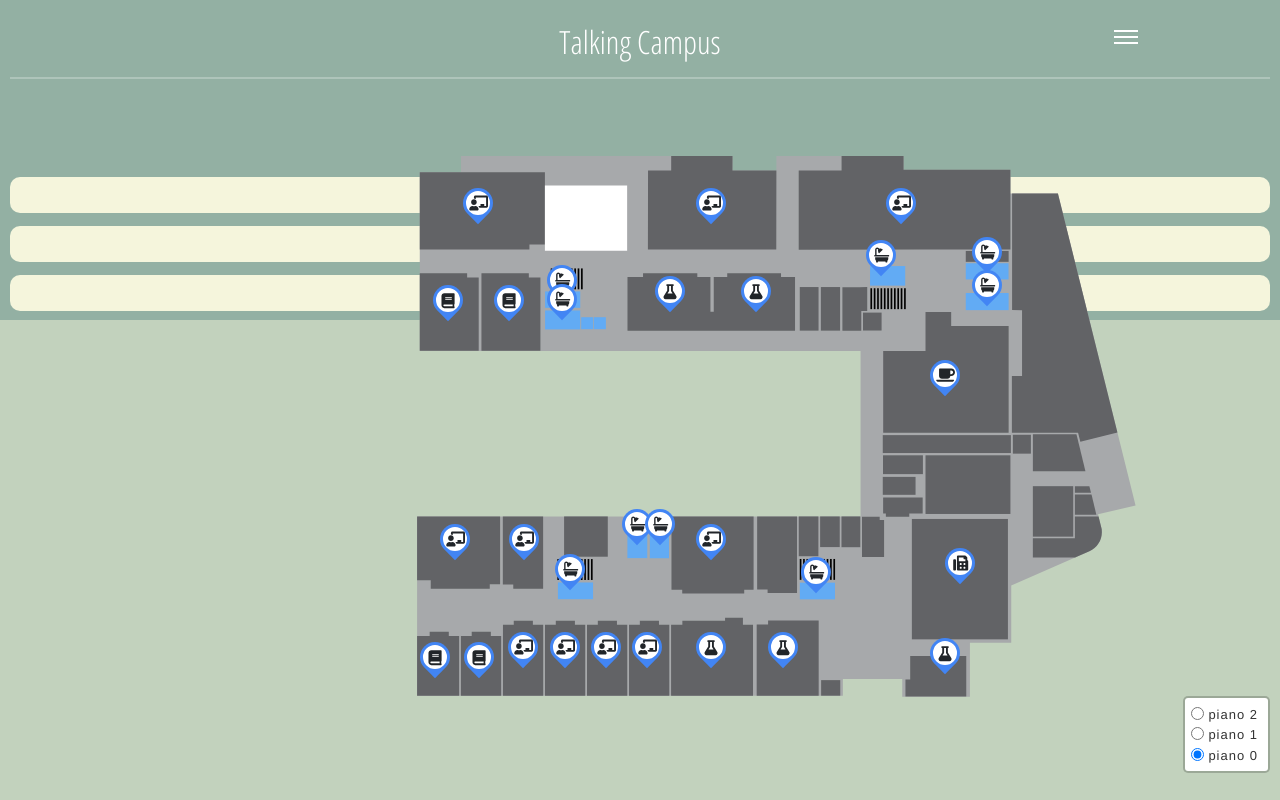
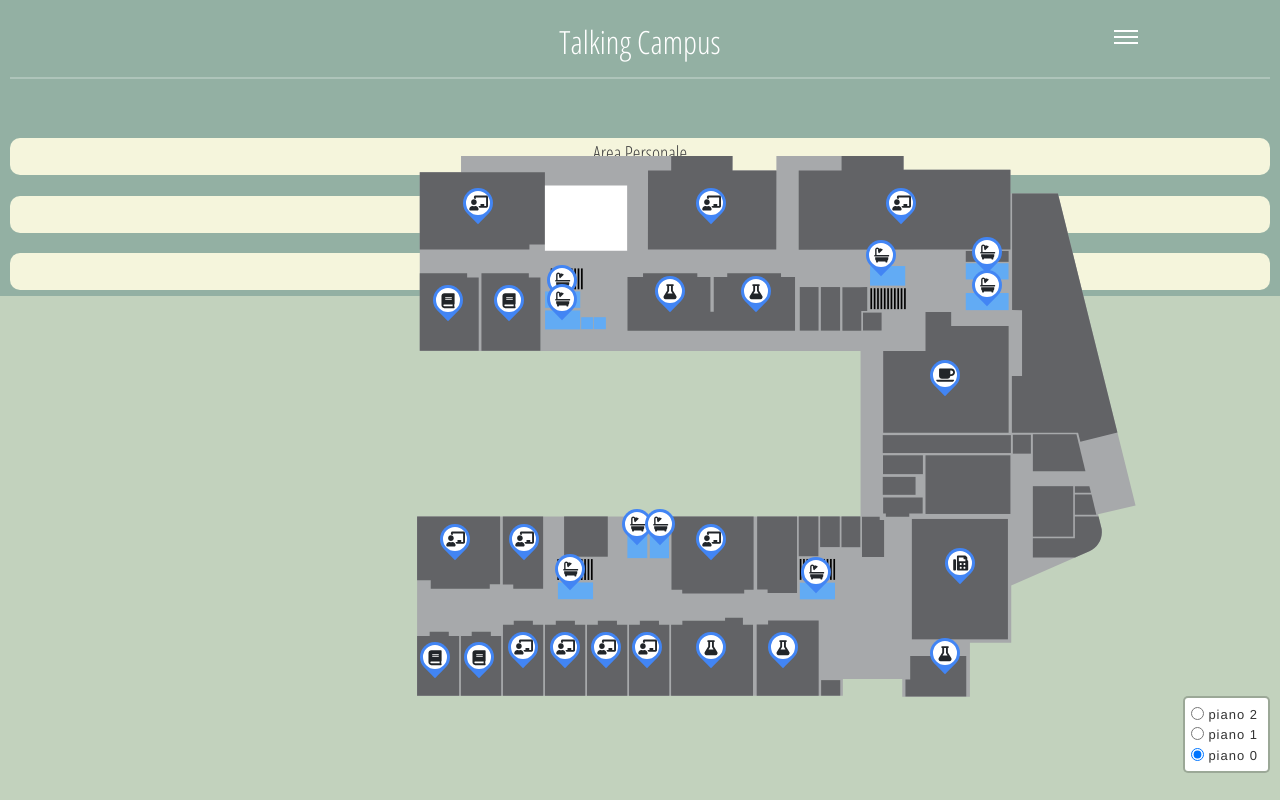
Before and after one commit to luzzo98/TalkingCampus, a React (Create React App) app: page / in a window 1280 px wide. Built offline with nearby package versions, Linux system fonts and the light colour scheme.

Commit message:
ipad view ok

```diff
--- a/src/components/MapBox.tsx
+++ b/src/components/MapBox.tsx
@@ -26,14 +26,14 @@ import $ from "jquery"
 const MapBox:React.FC = () => {
 
     const center:LatLngExpression = [40.743, -74.185];
-    const mobileCenter:LatLngExpression = [40.753, -74.179];
+    const mobileCenter:LatLngExpression = [40.753, -74.176];
     const offset:LatLngTuple = [-5, +7];
 
-    const defaultZoom: number = 14;
+    const defaultZoom: number = 14
     const mobileMinLevelZoom: number = 12.49;
     const mobileMaxLevelZoom: number = 13.75;
     const screenDefaultZoom: number = 13.25;
-    const screenMaxZoom: number = 15;
+    const screenMaxZoom: number = 14;
 
     const mobileSize: number = 736
     const hdSize: number = 1280
@@ -170,12 +170,16 @@ const MapBox:React.FC = () => {
 
     function sizingMap(m: Map) {
         const val:number = $("#map").width() as number
-        if(val < mobileSize || (val > mobileSize && val < hdSize) ) {
-            m.setMinZoom(mobileMinLevelZoom); m.setMaxZoom(mobileMaxLevelZoom); m.setZoom(mobileMinLevelZoom)
+        if (val < hdSize) {
+            if(val < mobileSize) {
+                m.setMinZoom(mobileMinLevelZoom); m.setMaxZoom(mobileMaxLevelZoom); m.setZoom(mobileMinLevelZoom)
+            } else {
+                m.setMinZoom(screenDefaultZoom); m.setMaxZoom(screenMaxZoom); m.setZoom(screenDefaultZoom)
+            }
             m.dragging.enable()
             m.addControl(new Control.Zoom({position:"bottomleft"}))
         } else {
-            m.setMaxZoom(defaultZoom); m.setMinZoom(defaultZoom)
+            m.setMaxZoom(screenDefaultZoom); m.setMinZoom(screenDefaultZoom)
             m.setView(center)
             m.dragging.disable()
         }
@@ -219,7 +223,7 @@ const MapBox:React.FC = () => {
     }
 
     function isLowestZoomLevel(m: Map):boolean {
-        return m.getZoom() == mobileMinLevelZoom
+        return m.getZoom() == mobileMinLevelZoom || m.getZoom() == screenDefaultZoom
     }
 
     const handleMapCreatedEvent = (m: Map) => {
--- a/src/styles/mainPageStyle/card.scss
+++ b/src/styles/mainPageStyle/card.scss
@@ -52,7 +52,7 @@ body {
     text-align: center;
     top: 40px;
     right: 0;
-    left: 0;
+    left: 5%;
     width: 200px;
     height: 180px;
     border-radius: 50%;
--- a/src/styles/mainPageStyle/mainPageStyle.scss
+++ b/src/styles/mainPageStyle/mainPageStyle.scss
@@ -315,18 +315,12 @@ header {
   color:white;
 }
 
-@media (min-width: 1400px) {
-  main,
-  header,
-  #main-navbar {
-    //padding-left: 240px;
+body {
+  button {
+    width: 100%;
+    margin-bottom: 15%;
+    border: 0px;
   }
-}
-
-button {
-  width: 100%;
-  margin-bottom: 15% !important;
-  border: 0px;
 }
 
 .corner-button {
@@ -338,10 +332,14 @@ button {
   border-radius: 10px;
 }
 
-.corner-button span {
-  font-family: variables.$main-font;
-  font-size: 75%;
-  transition: all 0.3s;
+.corner-button {
+
+  span {
+    font-family: variables.$main-font;
+    font-size: 75%;
+    transition: all 0.3s;
+  }
+
 }
 
 .logout-button {
@@ -355,7 +353,7 @@ button {
 }
 
 .logout-button::before {
-  @include variables.button-transition(5px, variables.$white);
+  @include variables.button-transition(3px, variables.$white);
 }
 
 .corner-button:hover span {
@@ -366,6 +364,7 @@ button {
   opacity: 1;
   transform: scale(1, 1);
 }
+
 .corner-button::after {
   content: '';
   position: absolute;
--- a/src/styles/mainPageStyle/mediaQueries.scss
+++ b/src/styles/mainPageStyle/mediaQueries.scss
@@ -1,7 +1,8 @@
 @use "./variables";
 
-@media screen and (min-width: variables.$breakpoint-desktop-screen)
-              and (max-width: variables.$breakpoint-hd-screen) {
+//media per schermo fra 1280 e 1600
+@media (min-width: variables.$breakpoint-desktop-screen) and (max-width: variables.$breakpoint-hd-screen) {
+
   hr {
     @include variables.resizable_hr(5%)
   }
@@ -26,6 +27,7 @@
         width: 75%;
         height: 75%;
         top: 0;
+        left: 0;
         margin-left: 15%;
         margin-right: 20%;
         margin-top: 3%;
@@ -46,75 +48,70 @@
   }
 }
 
-@media screen and (min-width: variables.$breakpoint-mobile-screen) and (max-width: variables.$breakpoint-desktop-screen) {
+@media (max-width: variables.$breakpoint-desktop-screen){
 
-   hr {
-      @include variables.resizable_hr(10%)
-  }
-
-  body {
-    .card {
-
-      text-align: center;
-      display: inline-block !important;
-
-      h3 {
-        width: 100%;
-        height: auto;
-        display: inline-block;
-      }
-
-      background-color: black;
-      width: 100%;
-      height: 30%;
-
-      img.avatar-holder {
-        width: 75%;
-        height: 75%;
-        top: 0;
-        margin-left: 15%;
-        margin-right: 20%;
-        margin-top: 3%;
-        position: relative;
-      }
-
-      margin-bottom: 10%;
-
-    }
-
-    button.corner-button {
-      padding: 2%;
-    }
-
-    button.logout-button {
-      margin-top: 20%;
-    }
-  }
-
-}
-
-@media (max-width: variables.$breakpoint-desktop-screen){
+  div#map {
     .leaflet-control-layers-base{
       label {
         div {
           input[type="radio"] {
-          width: 11px !important;
-          height: 11px !important;
-          border-radius: 50px !important;
-          left: 0 !important;
-          top: 0 !important;
+            width: 11px;
+            height: 11px;
+            border-radius: 50px;
+            left: 0;
+            top: 0;
             z-index: -1;
-          background-color: gradient(variables.$dark-grey, variables.$dark-grey-4)!important;
+            background-color: gradient(variables.$dark-grey, variables.$dark-grey-4);
           }
           span {
             font-family: variables.$main-font;
             text-transform: uppercase;
-          font-size: 15px !important;
+            font-size: medium;
             margin-left: 5px;
           }
         }
       }
     }
+  }
+
+  header {
+    #drawer {
+      left: 0px;
+      bottom: -86%;
+      display: inline-block;
+      height: 10%;
+      width: 100%;
+      padding-bottom: 0%;
+
+      .card {
+        visibility: hidden;
+        height: 0;
+        margin: 0;
+        h3 {
+          visibility: hidden;
+          margin-bottom: 0%;
+        }
+      }
+      hr {
+        @include variables.resizable_hr(2%)
+      }
+
+      button.corner-button {
+        margin: 0 0 1.3% 0;
+        padding: 0%;
+        height: 13%;
+
+        span {
+          width: 100%;
+          height: 100%;
+          display: block;
+          text-align: center;
+          font-size: 65%;
+        }
+      }
+    }
+  }
+
   .leaflet-control-zoom {
     margin-bottom: 2.2em !important;
   }
@@ -127,28 +124,6 @@
 
   header {
     text-align: center;
-  }
-
-  body {
-    #drawer {
-      hr {
-        @include variables.resizable_hr(5%)
-      }
-      button {
-        margin: 0px !important;
-        margin-bottom: 8px !important;
-        padding: 0%;
-        height: 12%;
-
-        span {
-          width: 100%;
-          height: 100%;
-          display: block;
-          text-align: center;
-          font-size: 50%;
-        }
-      }
-    }
   }
 
   body {
@@ -168,7 +143,7 @@
     }
 
     #drawer-toggle:checked ~ #drawer {
-      height: 40%;
+      height: 37%;
     }
 
     #drawer-toggle:checked ~ #drawer {
@@ -184,27 +159,61 @@
       left: 86%;
     }
 
-    header {
-      #drawer {
-        left: 0px;
-        bottom: -86%;
-        display: inline-block;
-        height: 10%;
-        width: 100%;
-
-        .card {
-          visibility: hidden;
-          height: 0;
-          margin: 0;
   }
 
-        h3 {
-          visibility: hidden;
-          margin-bottom: 0%;
 }
+
+@media screen and (min-device-height: variables.$breakpoint-height-phone)
+              and (max-width: variables.$breakpoint-mobile-screen){
+
+  body {
+    #drawer {
+      button.corner-button {
+        margin: 0 0 2% 0;
+        padding: 0%;
+        height: 13%;
+
+        span {
+          width: 100%;
+          height: 100%;
+          display: block;
+          text-align: center;
+          font-size: 65%;
+        }
+      }
+    }
+    #drawer-toggle:checked ~ #drawer {
+      height: 32%;
     }
   }
 
 }
 
+@media screen and (min-device-height: variables.$breakpoint-height-phone)
+and (min-width: variables.$breakpoint-mobile-screen)
+and (max-width: variables.$breakpoint-desktop-screen) {
+
+  body {
+    #drawer {
+      button.corner-button {
+        margin-bottom: 3%;
+
+        span {
+          font-size: 80%;
+          padding-top: 1%;
         }
+      }
+    }
+
+    #drawer-toggle-label {
+      left: 94%;
+    }
+
+    #drawer-toggle:checked ~ #drawer-toggle-label,
+    #drawer-toggle:checked ~ header {
+      left: 94%;
+    }
+
+  }
+
+}
--- a/src/styles/mainPageStyle/variables.scss
+++ b/src/styles/mainPageStyle/variables.scss
@@ -28,7 +28,9 @@ $dur: .3s;
 /* Using SCSS variables to store breakpoints */
 $breakpoint-mobile-screen: 736px;
 $breakpoint-desktop-screen: 1280px;
-$breakpoint-hd-screen: 1700px;
+$breakpoint-hd-screen: 1600px;
+
+$breakpoint-height-phone: 800px;
 
 @mixin transition {
   -webkit-box-sizing: border-box;
```
Lines whose indentation alone changed are shown as unchanged.
